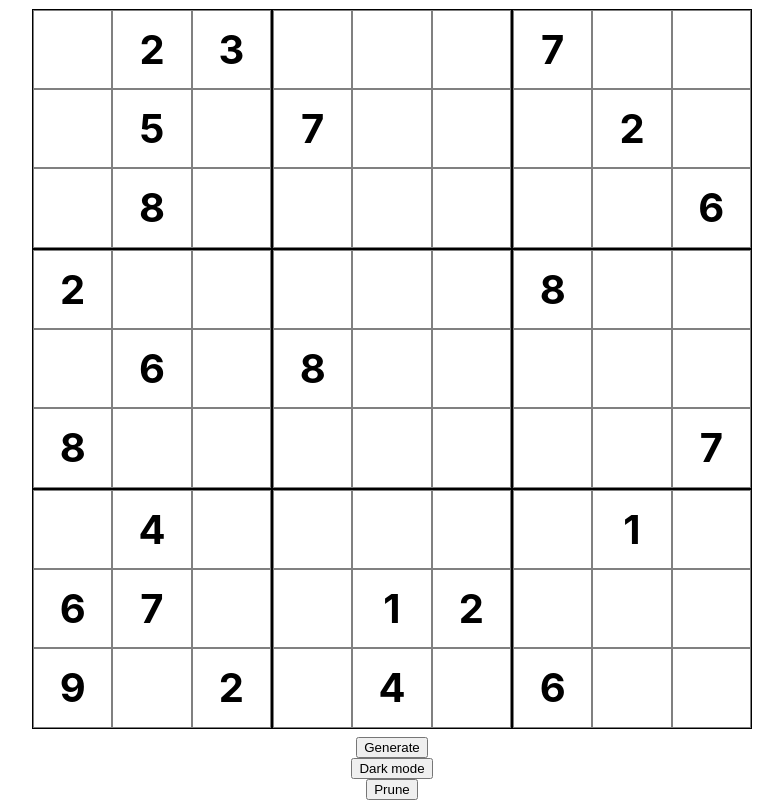
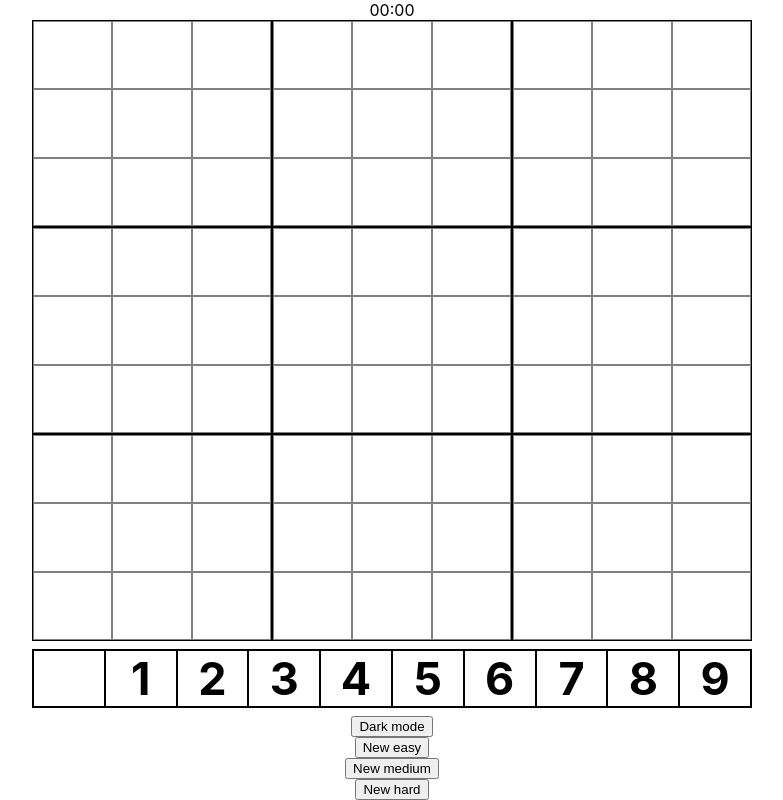
Before and after one commit to m-lima/sudoku, a React (Create React App) app: page / in a window 1280 px wide. Shown: the whole page, without its empty margins (248-1031 px from the left). Built offline with nearby package versions, Linux system fonts and the light colour scheme.

Commit message:
Playableish

```diff
--- a/src/model/Matrix.ts
+++ b/src/model/Matrix.ts
@@ -4,6 +4,20 @@ export default class Matrix {
   private board: number[]
 
   constructor() {
+    this.board = [
+      0, 0, 0, 0, 0, 0, 0, 0, 0,
+      0, 0, 0, 0, 0, 0, 0, 0, 0,
+      0, 0, 0, 0, 0, 0, 0, 0, 0,
+      0, 0, 0, 0, 0, 0, 0, 0, 0,
+      0, 0, 0, 0, 0, 0, 0, 0, 0,
+      0, 0, 0, 0, 0, 0, 0, 0, 0,
+      0, 0, 0, 0, 0, 0, 0, 0, 0,
+      0, 0, 0, 0, 0, 0, 0, 0, 0,
+      0, 0, 0, 0, 0, 0, 0, 0, 0,
+    ]
+  }
+
+  initialize() {
     this.board = [
       1, 2, 3, 4, 5, 6, 7, 8, 9,
       4, 5, 6, 7, 8, 9, 1, 2, 3,
--- a/src/view/Board.tsx
+++ b/src/view/Board.tsx
@@ -54,7 +54,7 @@ const Cluster = ({board, errors, selected, dark, onClick, index}: ClusterProps)
         let cell = new Coordinate(index.row * 3 + Math.floor(i / 3), index.column * 3 + (i % 3))
         return <Cell
             key={i}
-            selected={selected !== undefined && board.getValue(selected) !== 0 && board.getValue(selected) === board.getValue(cell)}
+            selected={selected !== undefined && (selected.equals(cell) || (board.getValue(selected) !== 0 && board.getValue(selected) === board.getValue(cell)))}
             highlighted={selected !== undefined && (cell.row === selected.row || cell.column === selected.column)}
             error={isErrorCell(cell, errors)}
             dark={dark}
--- a/src/view/Sudoku.tsx
+++ b/src/view/Sudoku.tsx
@@ -2,11 +2,19 @@ import React from 'react'
 import './css/Sudoku.css'
 
 import Board from './Board'
+import ValueBar from './ValueBar'
+
 import Coordinate from '../model/Coordinate'
 import GameState from '../model/GameState'
-import Matrix from "../model/Matrix";
+import Matrix from '../model/Matrix';
 
-export default class Sudoku extends React.Component<{}, GameState> {
+interface SudokuState extends GameState {
+  playing: boolean,
+  initial: Date,
+  elapsed: number;
+}
+
+export default class Sudoku extends React.Component<{}, SudokuState> {
 
   state = {
     board: new Matrix(),
@@ -14,6 +22,20 @@ export default class Sudoku extends React.Component<{}, GameState> {
     errors: [],
     selected: undefined,
     dark: false,
+    playing: false,
+    initial: new Date(),
+    elapsed: 0,
+  }
+
+  constructor(props: {}) {
+    super(props)
+    this.tick = this.tick.bind(this)
+  }
+
+  tick() {
+    if (this.state.playing) {
+      this.setState({elapsed: (new Date().valueOf() - this.state.initial.valueOf()) / 1000})
+    }
   }
 
   checkRow(index: Coordinate) {
@@ -92,10 +114,15 @@ export default class Sudoku extends React.Component<{}, GameState> {
     this.setState({errors: errors})
   }
 
-  buildBoard() {
-    let board = new Matrix()
+  generate() {
+    this.state.board.initialize()
+    this.setState({board: this.state.board})
+  }
 
-    for (let i = 0; i < 1000; i++) {
+  shuffle() {
+    let board = this.state.board
+
+    for (let i = 0; i < 100000; i++) {
       switch (Math.floor(Math.random() * 7)) {
         case 0:
           board.rotate()
@@ -124,10 +151,10 @@ export default class Sudoku extends React.Component<{}, GameState> {
     this.setState({board: board})
   }
 
-  prune() {
-    let board = new Matrix()
+  prune(hints: number) {
+    let board = this.state.board
 
-    for (let i = 9 * 9 - 25; i >= 0; i--) {
+    for (let i = 9 * 9 - hints; i >= 0; i--) {
       let cell = new Coordinate(Math.floor(Math.random() * 9), Math.floor(Math.random() * 9))
       while (board.getValue(cell) === 0) {
         cell = new Coordinate(Math.floor(Math.random() * 9), Math.floor(Math.random() * 9))
@@ -138,39 +165,51 @@ export default class Sudoku extends React.Component<{}, GameState> {
     this.setState({board: board})
   }
 
-  componentDidMount() {
-    this.buildBoard()
-    this.prune()
+  start(hints: number) {
+    this.generate()
+    this.shuffle()
+    this.prune(hints)
+    this.setState({initial: new Date(), playing: true})
+
+    if (!this.state.playing) {
+      setInterval(this.tick, 1000)
+    }
+  }
+
+  registerChange() {
+    this.setState({board: this.state.board})
+    this.checkForErrors()
   }
 
   render() {
+    let minutesNumber = Math.floor(this.state.elapsed / 60)
+    let secondsNumber = Math.floor(this.state.elapsed % 60)
+
+    let seconds = secondsNumber < 10 ? '0' + secondsNumber : secondsNumber
+    let minutes = minutesNumber < 10 ? '0' + minutesNumber : minutesNumber
+
     return (
         <div className={'Sudoku ' + (this.state.dark ? 'dark' : 'light')}>
+
+          {minutes}:{seconds}
+
           <Board
               {...this.state}
               onClick={(coordinate: Coordinate) => this.setState({selected: coordinate})}
           />
-          <button
-              onClick={() => {
-                this.buildBoard()
-              }}
-          >
-            Generate
+          <ValueBar onClick={(value: number) => {
+            if (this.state.selected) {
+              this.state.board.setValue(this.state.selected as unknown as Coordinate, value)
+              this.registerChange()
+            }
+          }}/>
+          <button onClick={() => {
+            this.setState({dark: !this.state.dark})
+          }}> {this.state.dark ? 'Light mode' : 'Dark mode'}
           </button>
-          <button
-              onClick={() => {
-                this.setState({dark: !this.state.dark})
-              }}
-          >
-            {this.state.dark ? 'Light mode' : 'Dark mode'}
-          </button>
-          <button
-              onClick={() => {
-                this.prune()
-              }}
-          >
-            Prune
-          </button>
+          <button onClick={() => this.start(65)}> New easy</button>
+          <button onClick={() => this.start(45)}> New medium</button>
+          <button onClick={() => this.start(25)}> New hard</button>
         </div>
     )
   }
--- /dev/null
+++ b/src/view/ValueBar.tsx
@@ -0,0 +1,22 @@
+import React from 'react'
+import './css/ValueBar.css'
+
+type ValueBarProps = {
+  onClick: (value: number) => void
+}
+
+const ValueBar: React.FC<ValueBarProps> = ({ onClick }: ValueBarProps) =>
+    <div className='ValueBar'>
+      <span className='ValueBar-button' onClick={() => onClick(0)}></span>
+      <span className='ValueBar-button' onClick={() => onClick(1)}>1</span>
+      <span className='ValueBar-button' onClick={() => onClick(2)}>2</span>
+      <span className='ValueBar-button' onClick={() => onClick(3)}>3</span>
+      <span className='ValueBar-button' onClick={() => onClick(4)}>4</span>
+      <span className='ValueBar-button' onClick={() => onClick(5)}>5</span>
+      <span className='ValueBar-button' onClick={() => onClick(6)}>6</span>
+      <span className='ValueBar-button' onClick={() => onClick(7)}>7</span>
+      <span className='ValueBar-button' onClick={() => onClick(8)}>8</span>
+      <span className='ValueBar-button' onClick={() => onClick(9)}>9</span>
+    </div>
+
+export default ValueBar
--- a/src/view/css/Board.css
+++ b/src/view/css/Board.css
@@ -46,7 +46,7 @@
   text-align: center;
   margin: auto;
 
-  font-size: calc(80vmin / 16);
+  font-size: calc(90vmin / 16);
   font-weight: bold;
 }
 
--- /dev/null
+++ b/src/view/css/ValueBar.css
@@ -0,0 +1,26 @@
+.ValueBar {
+  display: inline-flex;
+
+  margin: 1vmin;
+
+  border-style: solid;
+  border-width: 1px;
+  box-sizing: border-box;
+
+  width: 90vmin;
+}
+
+.ValueBar-button {
+text-align: center;
+
+  border-style: solid;
+  border-width: 1px;
+  box-sizing: border-box;
+
+  width: 100%;
+
+  font-size: calc(90vmin / 16);
+  font-weight: bold;
+
+  cursor: pointer;
+}
```
